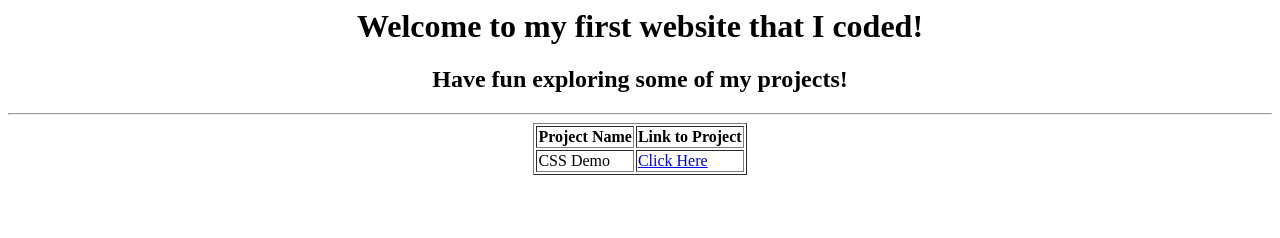
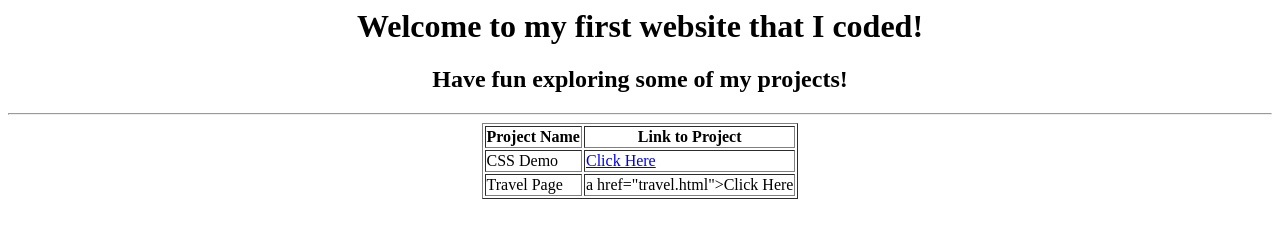
Before and after one commit to sirisha4990/sirisha4990.github.io, a plain HTML site: page index.html in a window 1280 px wide. Drawn offline with Linux system fonts and the light colour scheme.

Commit message:
Update index.html

```diff
--- a/index.html
+++ b/index.html
@@ -18,6 +18,10 @@
           <td>CSS Demo</td>
           <td><a href="cssdemo.html">Click Here</a></td>
         </tr>
+        <tr>
+          <td> Travel Page</td>
+          <td>a href="travel.html">Click Here</a></td>
+        </tr>
       </table>
     </center>
   </body>
```
